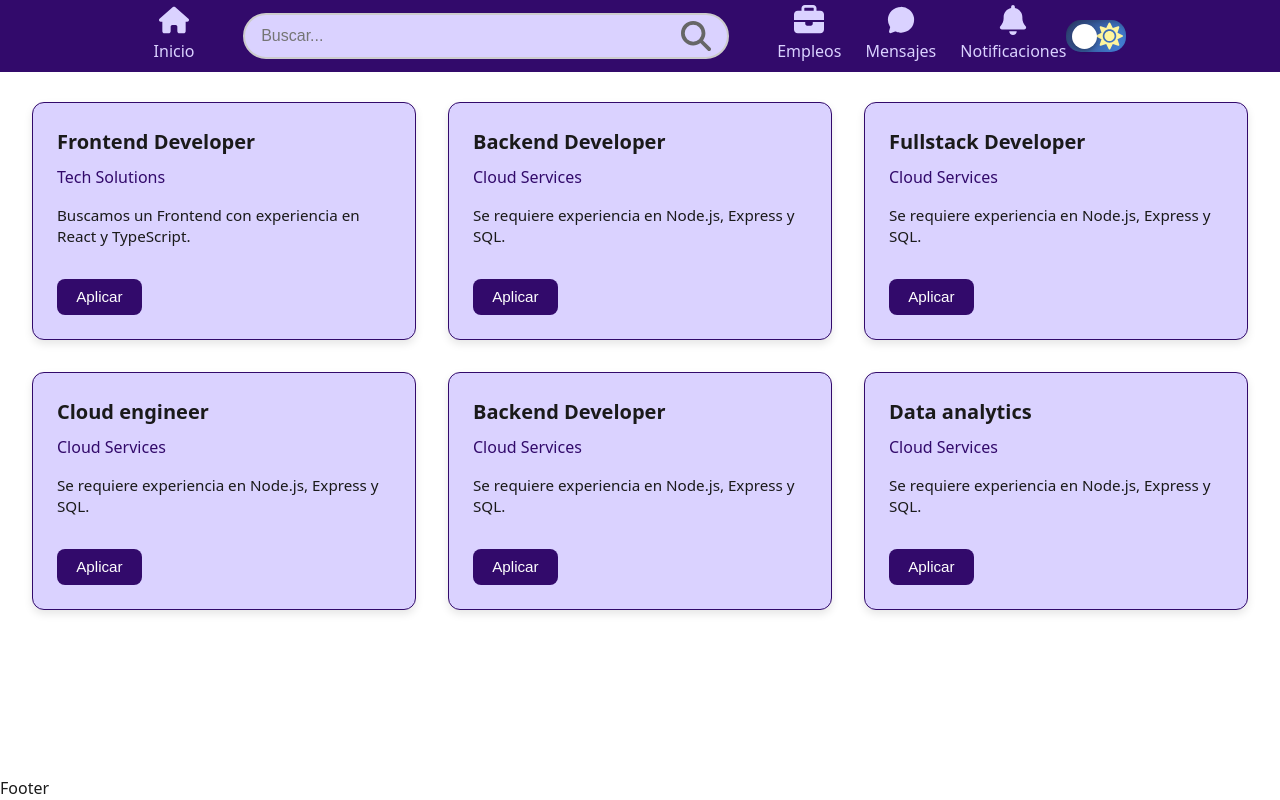
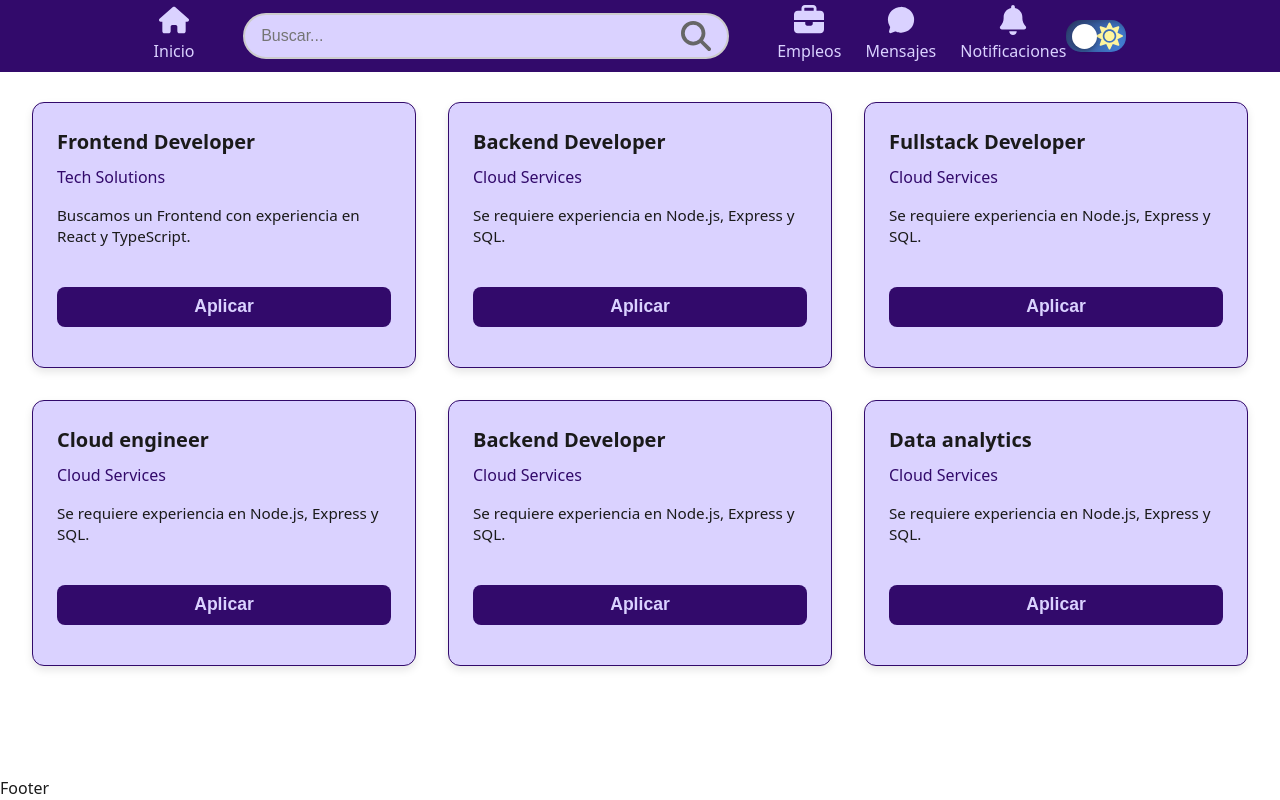
Before and after one commit to WiusGH/h1-09-n-webapp, a React (Vite) app in the folder frontend/: page /empleos in a window 1280 px wide. Built offline with nearby package versions, Linux system fonts and the light colour scheme.

Commit message:
feat: implementación Modal y funcionamiento de las cards

```diff
--- a/frontend/src/components/JobCard/JobCard.module.css
+++ b/frontend/src/components/JobCard/JobCard.module.css
@@ -49,37 +49,27 @@
 
 /* Botón base */
 .actions button {
-  border: none;
+  background-color: var(--color-primary);
+  color: var(--color-secondary);
+  /* border: none; */
   padding: 0.6rem 1.2rem;
   border-radius: 8px;
-  font-size: 0.95rem;
-  font-weight: 500;
+  font-size: 1.1rem;
+  font-weight: 600;
   cursor: pointer;
-  transition: all 0.3s ease;
+  transition: all 0.4s ease;
+}
+
+.actions button:hover{
+  background-color: var(--color-background);
+  color: var(--color-text);
+  border: solid 2px var(--color-primary);
 }
 
 /* Botón aplicar */
-.applyBtn {
-  background-color: var(--color-primary);
-  color: var(--color-text-secondary);
-}
 
-.applyBtn:hover {
-  background-color: var(--color-text);
-  border: 1px solid var(--color-primary);
-}
 
-/* Botón guardar */
-.saveBtn {
-  background-color: transparent;
-  color: var(--color-primary);
-  border: 1px solid var(--color-primary);
-}
 
-.saveBtn:hover {
-  background-color: var(--color-primary);
-  color: var(--color-text-secondary);
-}
 
 
 @media (max-width: 768px) {
--- a/frontend/src/components/JobCard/JobCard.tsx
+++ b/frontend/src/components/JobCard/JobCard.tsx
@@ -1,27 +1,42 @@
-// src/components/JobCard/JobCard.tsx
+
 import React from "react";
 import styles from "./JobCard.module.css";
+import GenericButton from "../buttons/GenericButton";
+
 
 interface JobCardProps {
   title: string;
   company: string;
   description: string;
+  onClick?: () => void;
+  applied: boolean;
+  onApply: (e: React.MouseEvent) => void;
 
 }
 
-const JobCard: React.FC<JobCardProps> = ({ title, company, description}) => {
+const JobCard: React.FC<JobCardProps> = ({ title, company, description, onClick, applied, onApply }) => {
   return (
-    <div className={styles.card}>
+    <div className={styles.card} onClick={onClick}>
       <div className={styles.header}>
         <h3 className={styles.title}>{title}</h3>
         <span className={styles.company}>{company}</span>
         <p className={styles.description}>{description}</p>
+
+          <div className={styles.actions}>
+            <GenericButton
+              text={applied ? "Desaplicar" : "Aplicar"}
+
+              onClick={(e) => {
+                e.stopPropagation(); // evita abrir el modal
+                onApply(e);
+              }}
+            >
+
+            </GenericButton>
+           </div>
       </div>
 
-       <div className={styles.actions}>
-        <button className={styles.applyBtn}>Aplicar</button>
 
-      </div>
 
     </div>
   );
--- /dev/null
+++ b/frontend/src/components/JobCard/Modal.module.css
@@ -0,0 +1,32 @@
+.overlay {
+  position: fixed;
+  top: 0;
+  left: 0;
+  width: 100%;
+  height: 100%;
+  background: rgba(0, 0, 0, 0.5);
+  display: flex;
+  align-items: center;
+  justify-content: center;
+  z-index: 1000;
+}
+
+.modal {
+  color: var(--color-text-secondary);
+  background: var(--color-primary);
+  padding: 2rem;
+  border-radius: 12px;
+  max-width: 600px;
+  width: 100%;
+  position: relative;
+}
+
+.closeBtn {
+  position: absolute;
+  top: 10px;
+  right: 10px;
+  background: transparent;
+  border: none;
+  font-size: 1.2rem;
+  cursor: pointer;
+}
--- /dev/null
+++ b/frontend/src/components/JobCard/ModalCard.tsx
@@ -0,0 +1,25 @@
+import React from "react";
+import styles from "./Modal.module.css";
+
+interface ModalProps {
+  isOpen: boolean;
+  onClose: () => void;
+  children: React.ReactNode;
+}
+
+const ModalCard: React.FC<ModalProps> = ({ isOpen, onClose, children }) => {
+  if (!isOpen) return null;
+
+  return (
+    <div className={styles.overlay} onClick={onClose}>
+      <div className={styles.modal} onClick={(e) => e.stopPropagation()}>
+        <button className={styles.closeBtn} onClick={onClose}>
+          ✖
+        </button>
+        {children}
+      </div>
+    </div>
+  );
+};
+
+export default ModalCard;
--- a/frontend/src/components/buttons/GenericButton.module.css
+++ b/frontend/src/components/buttons/GenericButton.module.css
@@ -0,0 +1,10 @@
+.button {
+  background-color: var(--color-secondary);
+  color: var(--color);
+  border: none;
+  border-radius: 12px;
+  margin: 1rem 0;
+  padding: 1rem 1.5rem;
+  cursor: pointer;
+  width: 100%;
+}
--- a/frontend/src/components/buttons/GenericButton.tsx
+++ b/frontend/src/components/buttons/GenericButton.tsx
@@ -1,5 +1,31 @@
-const GenericButton = () => {
-  return <div>GenericButton</div>;
+import style from "./GenericButton.module.css";
+
+interface GenericButtonProps {
+  disabled?: boolean;
+  submit?: boolean;
+  text: string;
+  width?: string;
+   onClick?: (e: React.MouseEvent<HTMLButtonElement>) => void;
+}
+
+const GenericButton: React.FC<GenericButtonProps> = ({
+  disabled,
+  submit,
+  text,
+  width,
+  onClick
+}) => {
+  return (
+    <button
+      className={style.button}
+      style={{ width: width }}
+      disabled={disabled}
+      type={submit ? "submit" : "button"}
+      onClick={onClick}
+    >
+      {text}
+    </button>
+  );
 };
 
 export default GenericButton;
--- a/frontend/src/pages/Empleos.tsx
+++ b/frontend/src/pages/Empleos.tsx
@@ -2,16 +2,29 @@ import type React from "react";
 import JobCard from "../components/JobCard/JobCard";
 import styles from "../components/layout/Layout.module.css"
 import { useEffect, useState } from "react";
+import ModalCard from "../components/JobCard/ModalCard";
 
 interface Job {
   id: number,
   title: string,
   company: string,
-  description: string
+  description: string;
+  applied: boolean;
 }
 
 const Empleos: React.FC = () => {
-  const [jobs, setJobs] = useState<Job[]>([])
+  const [jobs, setJobs] = useState<Job[]>([]);
+  const [selectedJob, setSelectedJob] = useState<Job | null>(null);
+
+
+  const handleApply = (id: number) => {
+  setJobs((prevJobs) =>
+    prevJobs.map((job) =>
+      job.id === id ? { ...job, applied: !job.applied  } : job
+    )
+  );
+};
+
 
   useEffect(()=> {
     const mockJobs: Job[] = [
@@ -19,37 +32,43 @@ const Empleos: React.FC = () => {
         id: 1,
         title: "Frontend Developer",
         company: "Tech Solutions",
-        description: "Buscamos un Frontend con experiencia en React y TypeScript."
+        description: "Buscamos un Frontend con experiencia en React y TypeScript.",
+        applied: false
       },
       {
         id: 2,
         title: "Backend Developer",
         company: "Cloud Services",
-        description: "Se requiere experiencia en Node.js, Express y SQL."
+        description: "Se requiere experiencia en Node.js, Express y SQL.",
+          applied: false
       },
       {
         id: 3,
         title: "Fullstack Developer",
         company: "Cloud Services",
-        description: "Se requiere experiencia en Node.js, Express y SQL."
+        description: "Se requiere experiencia en Node.js, Express y SQL.",
+        applied: false
       },
       {
         id: 4,
         title: "Cloud engineer",
         company: "Cloud Services",
-        description: "Se requiere experiencia en Node.js, Express y SQL."
+        description: "Se requiere experiencia en Node.js, Express y SQL.",
+        applied: false
       },
       {
         id: 5,
         title: "Backend Developer",
         company: "Cloud Services",
-        description: "Se requiere experiencia en Node.js, Express y SQL."
+        description: "Se requiere experiencia en Node.js, Express y SQL.",
+        applied: false
       },
       {
         id: 6,
         title: "Data analytics",
         company: "Cloud Services",
-        description: "Se requiere experiencia en Node.js, Express y SQL."
+        description: "Se requiere experiencia en Node.js, Express y SQL.",
+        applied: false
       }
 
     ];
@@ -59,8 +78,25 @@ const Empleos: React.FC = () => {
   return (
     <div className={styles.jobsGrid}>
       {jobs.map((job) =>(
-        <JobCard key={job.id} title={job.title} company={job.company} description={job.description}/>
+        <div key={job.id} onClick={()=> setSelectedJob(job)}>
+          <JobCard key={job.id} title={job.title} company={job.company} description={job.description} applied={job.applied} onApply={()=> handleApply(job.id)}
+            onClick={()=> setSelectedJob(job)}/>
+        </div>
       ))}
+
+      <ModalCard isOpen={!!selectedJob} onClose={()=> setSelectedJob(null)}>
+        {selectedJob && (
+          <div>
+            <h2>{selectedJob.title}</h2>
+            <h4>{selectedJob.company}</h4>
+            <p>{selectedJob.description}</p>
+              {selectedJob.applied &&
+            (<p style={{ color: "green" }}>✅ Ya aplicaste a este trabajo</p>
+          )}
+          </div>
+        )}
+
+      </ModalCard>
 
     </div>
   )
```
